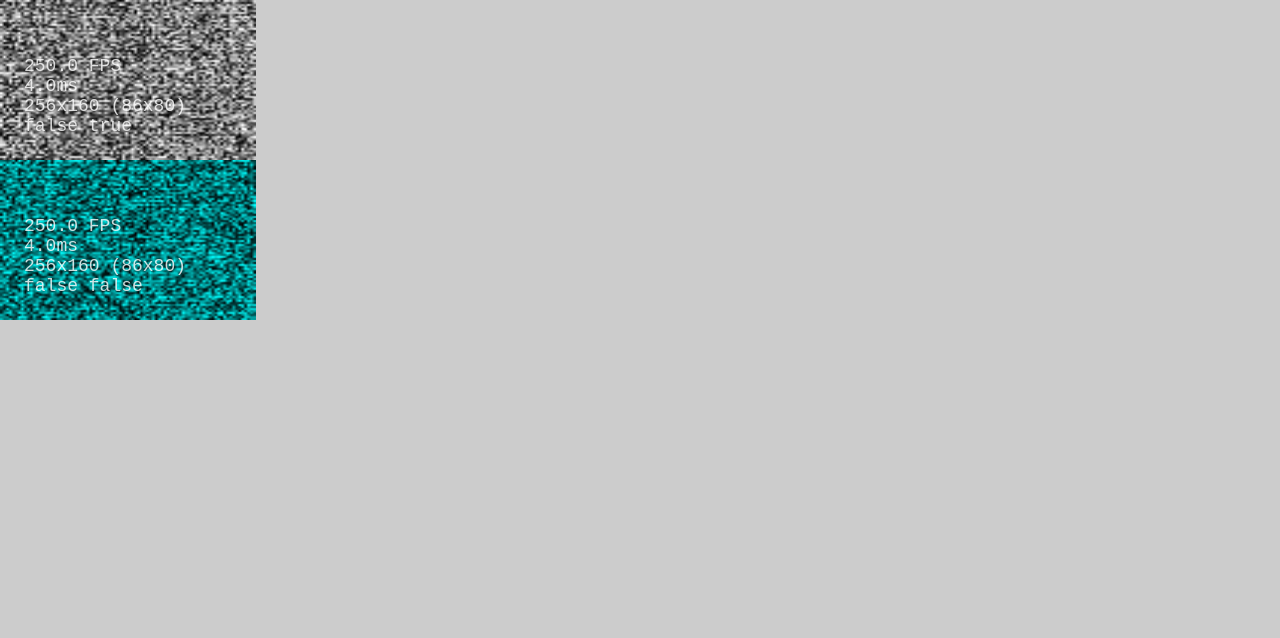
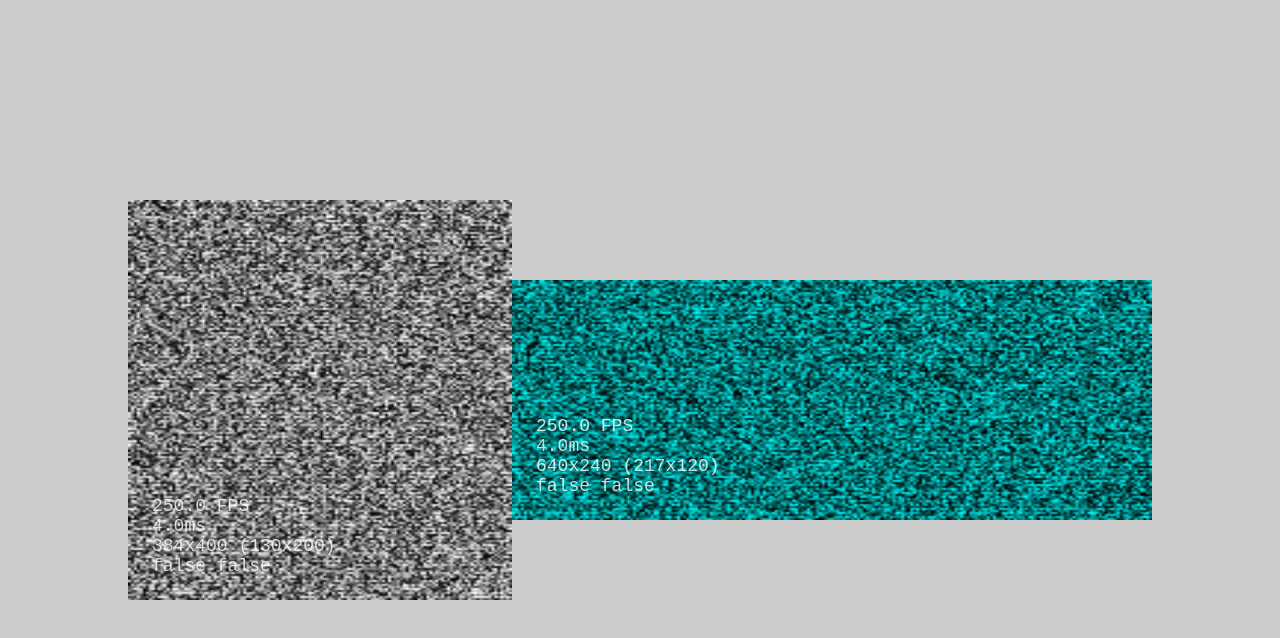
Before and after one commit to Leftium/static, a SvelteKit app: page / in a window 1280 px wide. Shown: the top 638 px of the page. Built offline with nearby package versions, Linux system fonts and the light colour scheme.

Commit message:
feat: adjust layout of graphical-effect components.

```diff
--- a/src/routes/+page.svelte
+++ b/src/routes/+page.svelte
@@ -25,11 +25,22 @@
 	}
 </script>
 
+<main>
 	<GraphicalEffect
 		updateHandler={(fx: FxState) => generateNoise(fx.imageData)}
-	style={{ width: '20%', height: '20%' }}
+		style={{ width: '30%', height: '50%' }}
 	></GraphicalEffect>
 	<GraphicalEffect
 		updateHandler={(fx: FxState) => generateNoise2(fx.imageData)}
-	style={{ width: '20%', height: '20%' }}
+		style={{ width: '50%', height: '30%' }}
 	></GraphicalEffect>
+</main>
+
+<style>
+	main {
+		display: flex;
+		height: 100%;
+		align-items: center;
+		justify-content: center;
+	}
+</style>
--- a/src/routes/GraphicalEffect.svelte
+++ b/src/routes/GraphicalEffect.svelte
@@ -6,7 +6,7 @@
 	const { updateHandler, style } = $props();
 </script>
 
-<main
+<graphical-effect
 	{@attach fxHarness({ updateHandler })}
 	style={Object.entries(style)
 		.map(([k, v]) => `${k}:${v}`)
@@ -20,10 +20,10 @@
 		<div>{fx.dimensions}</div>
 		<div>{fx.paused} {fx.active}</div>
 	</div>
-</main>
+</graphical-effect>
 
 <style>
-	main {
+	graphical-effect {
 		position: relative;
 		display: flex;
 		height: 100%;
```
Lines whose indentation alone changed are shown as unchanged.
